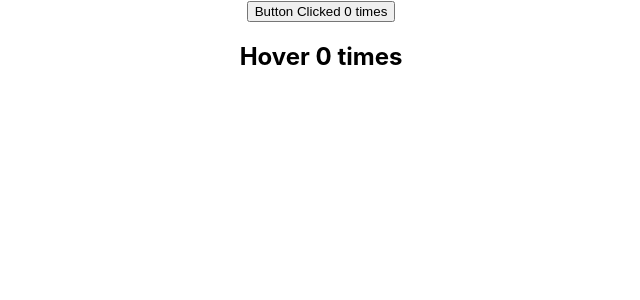
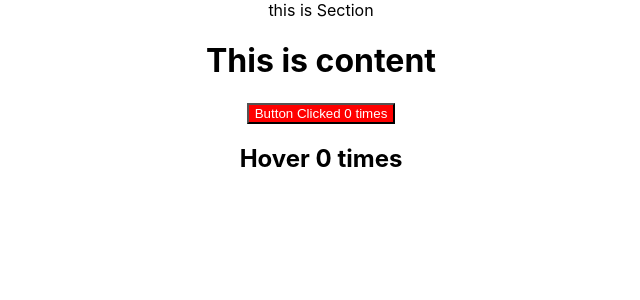
Before and after one commit to ArafatHossainKhan/Think-In-A-React-Way, a React (Create React App) app: page / in a window 1280 px wide. Shown: the top 300 px of the page, without its empty margins (319-959 px from the left). Built offline with nearby package versions, Linux system fonts and the light colour scheme.

Commit message:
Context Api part 1, lib folder contains our own context api

```diff
--- a/src/App.js
+++ b/src/App.js
@@ -1,16 +1,22 @@
 
+import { useState } from 'react';
 import './App.css';
-import FunctionButton from './components/FunctionButton';
-import FunctionWrapper from './components/FunctionWrapper';
+
+import Themecontext from './components/Contexts/themeContext';
 import HoverCounter from './components/HoverCounter';
 import HoverWrapper from './components/HoverWrapper';
+import Section from './components/Section';
 
 function App() {
+  const [theme, setTheme] = useState("red")
   return (
     <div className="App">
-     <FunctionWrapper>
-      {(count, handler) => <FunctionButton count={count} handler={handler}/>}
-     </FunctionWrapper>
+      <Themecontext.Provider value={{theme: theme, setTheme: setTheme}}>
+        <Section />
+      </Themecontext.Provider>
+
+
+
      <HoverWrapper render={(count, increment) => <HoverCounter count={count} increment={increment}/>}>
      </HoverWrapper>
     </div>
--- /dev/null
+++ b/src/components/Content.js
@@ -0,0 +1,20 @@
+import Themecontext from './Contexts/themeContext';
+import FunctionButton from './FunctionButton';
+import FunctionWrapper from './FunctionWrapper';
+const Content = () => {
+  return (
+    <div>
+        <h1>This is content</h1>
+        <FunctionWrapper >
+          {(count, handler) => {
+            return (
+                <Themecontext.Consumer>{({theme}) => <FunctionButton count={count}  theme={theme} handler={handler}/>}</Themecontext.Consumer>
+            )
+
+          }}
+        </FunctionWrapper>
+    </div>
+  )
+}
+
+export default Content
--- /dev/null
+++ b/src/components/Contexts/themeContext.js
@@ -0,0 +1,4 @@
+import React from "react"
+const themecontext = React.createContext()
+
+export default themecontext
--- a/src/components/FunctionButton.js
+++ b/src/components/FunctionButton.js
@@ -1,7 +1,17 @@
 
-const FunctionButton = ({count, handler}) => {
+const FunctionButton = ({count, handler, setTheme, theme}) => {
+
+  const style = theme === "dark" ? setTheme ={backgroundColor: "#000000", color: "#ffffff"} : theme === "red" ? setTheme ={backgroundColor: "red", color: "#ffffff"} : null
+
+//   const style = {
+//     dark : {backgroundColor: "#000000", color: "#ffffff"},
+//     red: {backgroundColor: "red", color: "white"}
+// }
+
+
+
   return (
-    <button onClick={handler}>Button Clicked {count} times</button>
+    <button style={style} onClick={handler}>Button Clicked {count} times</button>
   )
 }
 
--- /dev/null
+++ b/src/components/Section.js
@@ -0,0 +1,12 @@
+import Content from "./Content"
+const Section = () => {
+  return (
+    <div>
+        <div> this is Section</div>
+        <Content/>
+    </div>
+
+  )
+}
+
+export default Section
```
Also changed, not shown: src/components/Context.js (added, +22 -0 lines).
